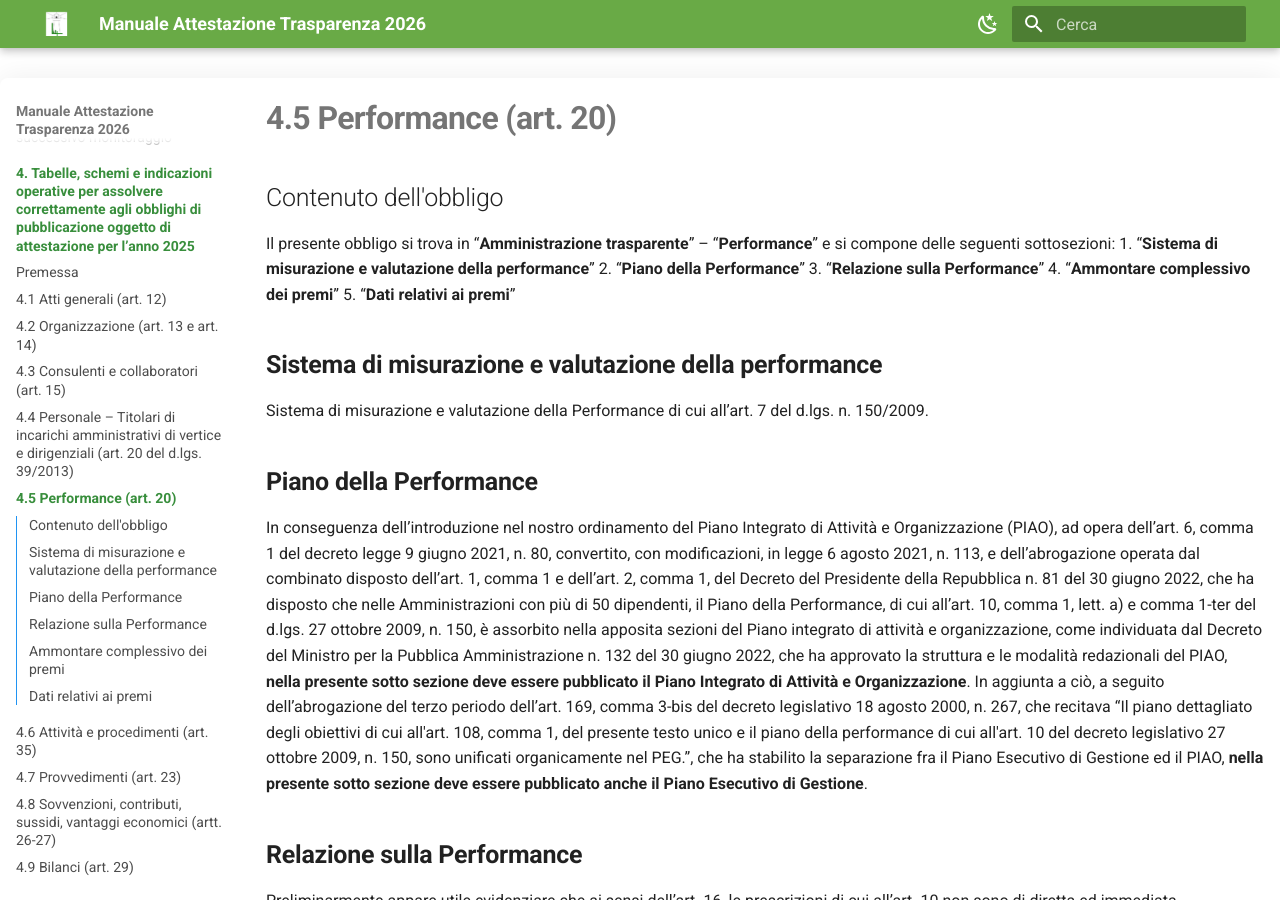
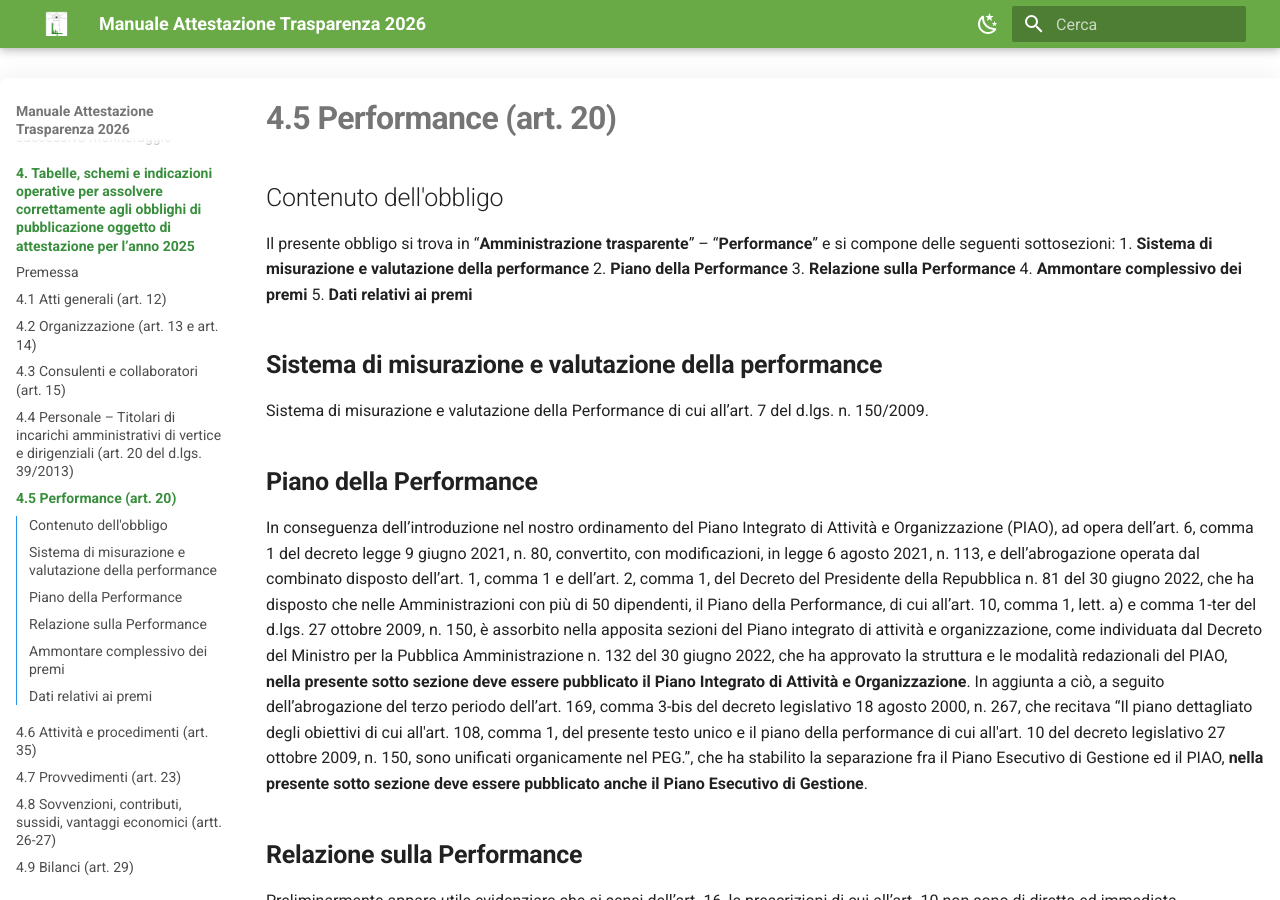
Before and after one commit to Lab4srl/manuale-trasparenza-2026, an MkDocs documentation site: the page built from docs/capitolo-4/4-5-performance.md, in a window 1280 px wide and 900 px high. Built offline with MkDocs 1.6.1 and Material for MkDocs 9.7.7, drawn with Linux system fonts in a browser that asks for light colours.

Commit message:
Aggiornamento manuale

```diff
--- a/docs/capitolo-4/4-5-performance.md
+++ b/docs/capitolo-4/4-5-performance.md
@@ -1,12 +1,11 @@
 ## Contenuto dell'obbligo
 
 Il presente obbligo si trova in “**Amministrazione trasparente**” – “**Performance**” e si compone delle seguenti sottosezioni:
-1. “**Sistema di misurazione e valutazione della performance**”
-2. “**Piano della Performance**”
-3. “**Relazione sulla Performance**”
-4. “**Ammontare complessivo dei premi**”
-5. “**Dati relativi ai premi**”
-
+1. **Sistema di misurazione e valutazione della performance**
+2. **Piano della Performance**
+3. **Relazione sulla Performance**
+4. **Ammontare complessivo dei premi**
+5. **Dati relativi ai premi**
 
 ## **Sistema di misurazione e valutazione della performance**
 
```
